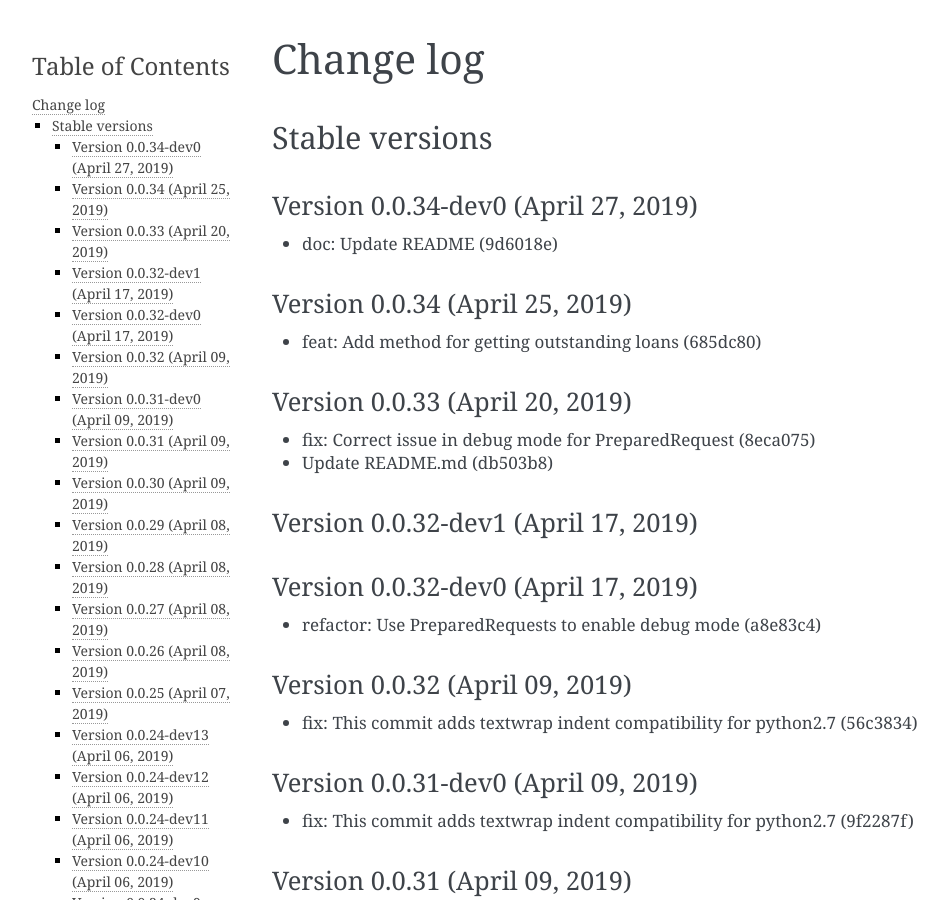
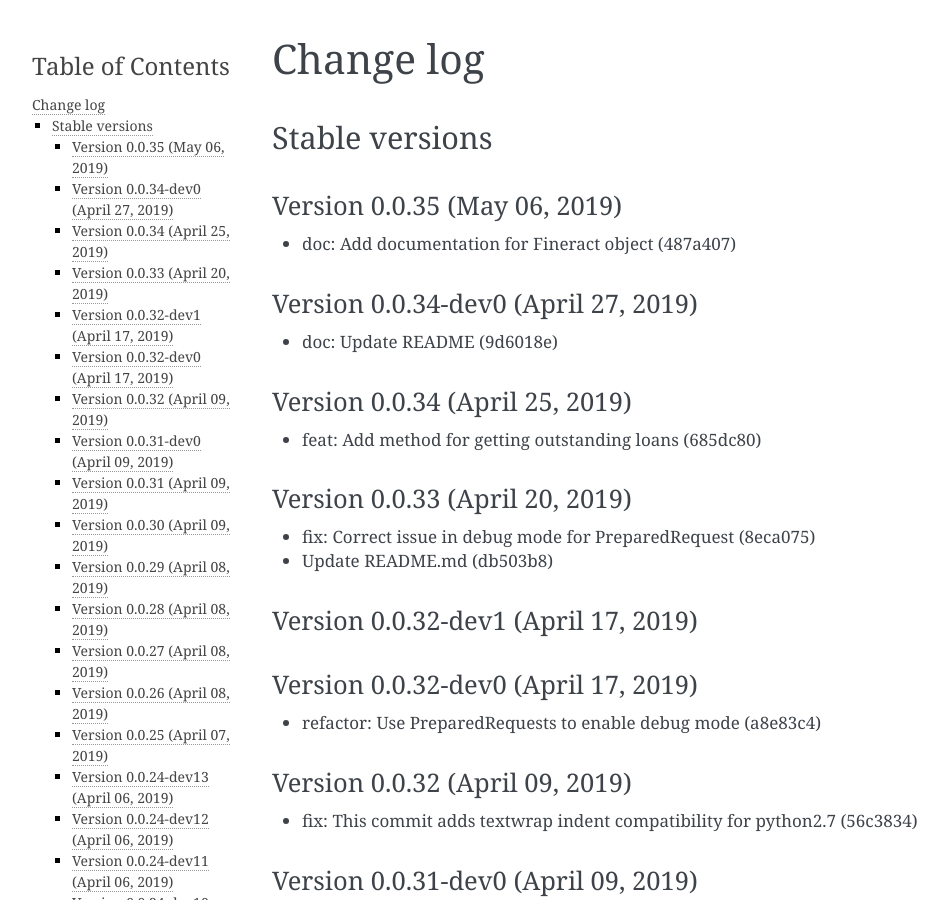
Before and after one commit to mobidevke/PyFineract, a Sphinx documentation site: the page built from docs/changes.rst, in a window 1280 px wide and 900 px high. Shown: the whole window, without its empty margins (148-1096 px from the left). Built offline with Sphinx 7.4.7, drawn with Linux system fonts in a browser that asks for light colours; formulas are drawn with MathJax 3.

Commit message:
Publish version 0.0.35

```diff
--- a/docs/changes.rst
+++ b/docs/changes.rst
@@ -3,6 +3,11 @@ Change log
 
 Stable versions
 ~~~~~~~~~~~~~~~
+
+Version 0.0.35 (May 06, 2019)
+-------------------------------------
+
+* doc: Add documentation for Fineract object (487a407)
 
 Version 0.0.34-dev0 (April 27, 2019)
 -------------------------------------
--- a/setup.py
+++ b/setup.py
@@ -2,7 +2,7 @@ import textwrap
 
 import setuptools
 
-version = "0.0.34-dev0"
+version = "0.0.35"
 
 if __name__ == '__main__':
     setuptools.setup(
```
